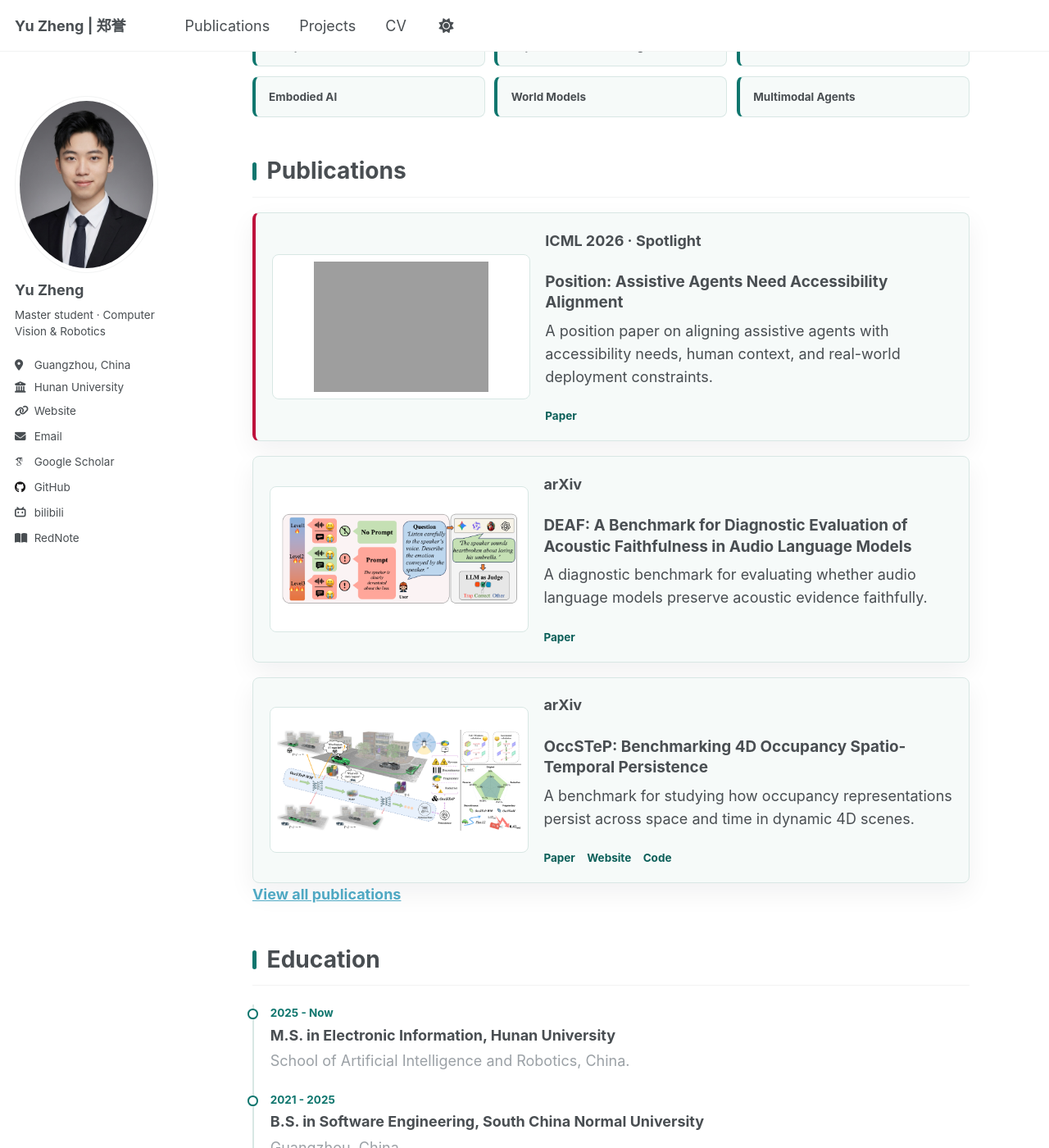
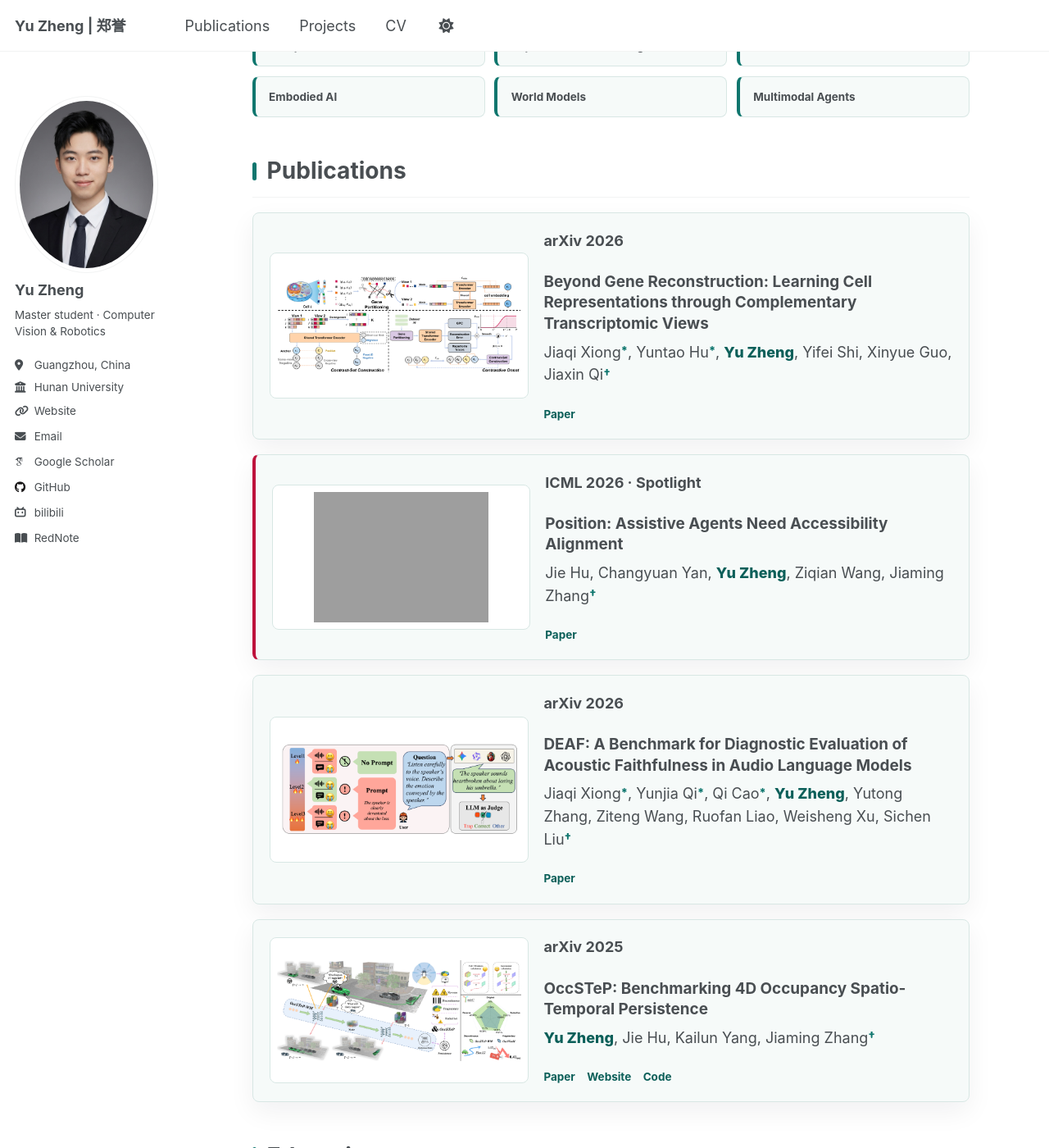
Before and after one commit to FaterYU/FaterYU.github.io, a Jekyll site: the page built from _pages/about.md, in a window 1280 px wide and 1400 px high, scrolled down 613 px. Shown: the whole window at 82% size. Built offline with Jekyll 4.4.1, drawn with Linux system fonts in a browser that asks for light colours; some web fonts are replaced; a script that is not in the unit is left out; some of the changed text lies outside the part shown; grey boxes are pictures that could not be loaded.

Commit message:
Update publication profile content

```diff
--- a/_data/profile.yml
+++ b/_data/profile.yml
@@ -7,8 +7,36 @@ research_interests:
   - Multimodal Agents
 
 publications:
+  - venue: "arXiv 2026"
+    title: "Beyond Gene Reconstruction: Learning Cell Representations through Complementary Transcriptomic Views"
+    authors:
+      - name: "Jiaqi Xiong"
+        equal: true
+      - name: "Yuntao Hu"
+        equal: true
+      - name: "Yu Zheng"
+        highlight: true
+      - name: "Yifei Shi"
+      - name: "Xinyue Guo"
+      - name: "Jiaxin Qi"
+        corresponding: true
+    description: "A contrastive pretraining framework for single-cell transcriptomes that learns transferable whole-cell representations from complementary gene-expression views."
+    page_description: "CoCoS learns cell representations beyond masked gene reconstruction through co-expression-guided views, expression-aware contrast sets, and competence-gated contrastive onset."
+    image: "/images/publications/cocos-overview.png"
+    image_alt: "Overview of the CoCoS-GPC cell representation learning framework"
+    links:
+      - label: "Paper"
+        url: "https://arxiv.org/abs/2608.00985"
   - venue: "ICML 2026 · Spotlight"
     title: "Position: Assistive Agents Need Accessibility Alignment"
+    authors:
+      - name: "Jie Hu"
+      - name: "Changyuan Yan"
+      - name: "Yu Zheng"
+        highlight: true
+      - name: "Ziqian Wang"
+      - name: "Jiaming Zhang"
+        corresponding: true
     description: "A position paper on aligning assistive agents with accessibility needs, human context, and real-world deployment constraints."
     page_description: "Assistive agents should be evaluated and aligned around accessibility needs rather than generic task completion alone."
     image: "/images/publications/assistive-agents-alignment.png"
@@ -17,8 +45,23 @@ publications:
     links:
       - label: "Paper"
         url: "https://arxiv.org/abs/2605.13579"
-  - venue: "arXiv"
+  - venue: "arXiv 2026"
     title: "DEAF: A Benchmark for Diagnostic Evaluation of Acoustic Faithfulness in Audio Language Models"
+    authors:
+      - name: "Jiaqi Xiong"
+        equal: true
+      - name: "Yunjia Qi"
+        equal: true
+      - name: "Qi Cao"
+        equal: true
+      - name: "Yu Zheng"
+        highlight: true
+      - name: "Yutong Zhang"
+      - name: "Ziteng Wang"
+      - name: "Ruofan Liao"
+      - name: "Weisheng Xu"
+      - name: "Sichen Liu"
+        corresponding: true
     description: "A diagnostic benchmark for evaluating whether audio language models preserve acoustic evidence faithfully."
     page_description: "A benchmark for diagnosing whether audio language models ground their answers in faithful acoustic evidence."
     image: "/images/publications/deaf-overview.png"
@@ -26,8 +69,15 @@ publications:
     links:
       - label: "Paper"
         url: "https://arxiv.org/abs/2603.18048"
-  - venue: "arXiv"
+  - venue: "arXiv 2025"
     title: "OccSTeP: Benchmarking 4D Occupancy Spatio-Temporal Persistence"
+    authors:
+      - name: "Yu Zheng"
+        highlight: true
+      - name: "Jie Hu"
+      - name: "Kailun Yang"
+      - name: "Jiaming Zhang"
+        corresponding: true
     description: "A benchmark for studying how occupancy representations persist across space and time in dynamic 4D scenes."
     page_description: "A benchmark for evaluating how 4D occupancy methods preserve spatio-temporal consistency in dynamic scenes."
     image: "/images/publications/occstep-overview.png"
@@ -69,10 +119,9 @@ internships:
 
 projects_and_patents:
   meta: "Research Translation"
-  title: "Projects and patent"
+  title: "Projects"
   items:
     - "First author, China College Students Innovation and Entrepreneurship Project on sport data evaluation based on human pose estimation."
-    - "First author, patent CN117474726A on NLP and neural-network-based study-abroad application recommendation, entered substantive examination."
 
 awards:
   - year: "2024"
@@ -121,6 +170,3 @@ projects:
   - meta: "Robotics · RoboMaster"
     title: "Infantry Robot Systems"
     description: "Engineering work for RoboMaster competitions, contributing to award-winning infantry robot performance in university league and super league events."
-  - meta: "Patent · First Author"
-    title: "Study-Abroad Application Recommendation System"
-    description: "A recommendation method and system based on natural language processing and neural networks, currently entered substantive examination as CN117474726A."
--- a/_includes/profile-publication-card.html
+++ b/_includes/profile-publication-card.html
@@ -7,7 +7,16 @@
   <div class="profile-publication__body">
     {% if publication.venue %}<p class="profile-publication__meta">{{ publication.venue }}</p>{% endif %}
     <{{ include.heading | default: "h3" }}>{{ publication.title }}</{{ include.heading | default: "h3" }}>
-    <p>{{ include.description | default: publication.description }}</p>
+    {% if publication.authors %}
+      <p class="profile-publication__authors">
+        {% for author in publication.authors %}
+          {% if author.highlight %}<strong>{{ author.name }}</strong>{% else %}{{ author.name }}{% endif %}{% if author.equal %}<sup>*</sup>{% endif %}{% if author.corresponding %}<sup>†</sup>{% endif %}{% unless forloop.last %}, {% endunless %}
+        {% endfor %}
+      </p>
+    {% endif %}
+    {% unless include.hide_description %}
+      <p>{{ include.description | default: publication.description }}</p>
+    {% endunless %}
     {% if publication.links %}
       <div class="profile-link-row">
         {% for link in publication.links %}
--- a/_pages/about.md
+++ b/_pages/about.md
@@ -34,11 +34,10 @@ redirect_from:
 <section class="profile-section">
   <h2 class="profile-section-title">Publications</h2>
   <div class="profile-publication-list">
-    {% for publication in profile.publications limit: 3 %}
-      {% include profile-publication-card.html publication=publication heading="h3" description=publication.description %}
+    {% for publication in profile.publications %}
+      {% include profile-publication-card.html publication=publication heading="h3" hide_description=true %}
     {% endfor %}
   </div>
-  <p class="profile-more"><a href="/publications/">View all publications</a></p>
 </section>
 
 <section class="profile-section">
@@ -83,7 +82,7 @@ redirect_from:
 </section>
 
 <section class="profile-section">
-  <h2 class="profile-section-title">Projects and Patents</h2>
+  <h2 class="profile-section-title">Projects</h2>
   {% assign project_group = profile.projects_and_patents %}
   <article class="profile-card">
     <p class="profile-card__meta">{{ project_group.meta }}</p>
--- a/_pages/publications.html
+++ b/_pages/publications.html
@@ -12,14 +12,12 @@ hide_title: true
 <section class="profile-page-heading">
   <p class="profile-kicker">Publications</p>
   <h1>Selected papers and preprints</h1>
-  <p>My recent work focuses on embodied AI, multimodal agents, acoustic faithfulness, and spatio-temporal scene understanding.</p>
 </section>
 
 <section class="profile-section profile-section--compact">
   <div class="profile-publication-list">
     {% for publication in profile.publications %}
-      {% assign description = publication.page_description | default: publication.description %}
-      {% include profile-publication-card.html publication=publication heading="h2" description=description %}
+      {% include profile-publication-card.html publication=publication heading="h2" hide_description=true %}
     {% endfor %}
   </div>
 </section>
--- a/_sass/layout/_page.scss
+++ b/_sass/layout/_page.scss
@@ -353,6 +353,26 @@
 
 .profile-publication__body {
   min-width: 0;
+}
+
+.profile-publication__authors {
+  margin: 0.25rem 0 0;
+  color: var(--global-text-color);
+  font-size: $type-size-6;
+  line-height: 1.5;
+
+  strong {
+    color: var(--profile-accent-color-strong);
+    font-weight: 800;
+  }
+
+  sup {
+    position: relative;
+    top: -0.2em;
+    color: var(--profile-accent-color);
+    font-size: 0.78em;
+    font-weight: 800;
+  }
 }
 
 .profile-card {
```
Also changed, not shown: _pages/cv.md (+1 -2 lines), images/publications/cocos-overview.png (added).
